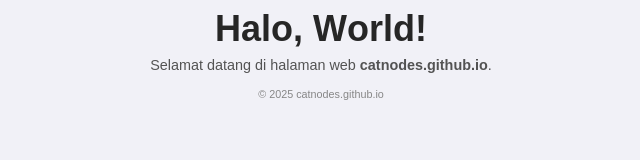
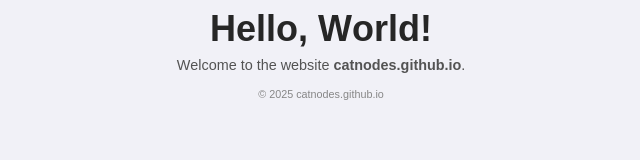
Before and after one commit to catnodes/catnodes.github.io, a plain HTML site: page index.html in a window 1280 px wide. Shown: the whole page, without its empty margins (319-959 px from the left). Drawn offline with Linux system fonts and the light colour scheme.

Commit message:
Update index.html

```diff
--- a/index.html
+++ b/index.html
@@ -14,8 +14,8 @@
   </style>
 </head>
 <body>
-<h1 style="margin: 0.0px 0.0px 7.2px 0.0px; text-align: center; font: 36.0px Arial; color: #262626; -webkit-text-stroke: #262626"><span class="s1"><b>Halo, World!</b><b></b></span></h1>
-<p class="p2"><span class="s1">Selamat datang di halaman web <b>catnodes.github.io</b>.</span></p>
+<h1 style="margin: 0.0px 0.0px 7.2px 0.0px; text-align: center; font: 36.0px Arial; color: #262626; -webkit-text-stroke: #262626"><span class="s1"><b>Hello, World!</b><b></b></span></h1>
+<p class="p2"><span class="s1">Welcome to the website <b>catnodes.github.io</b>.</span></p>
 <p class="p3"><span class="s1">© 2025 catnodes.github.io</span></p>
 </body>
 </html>
```
